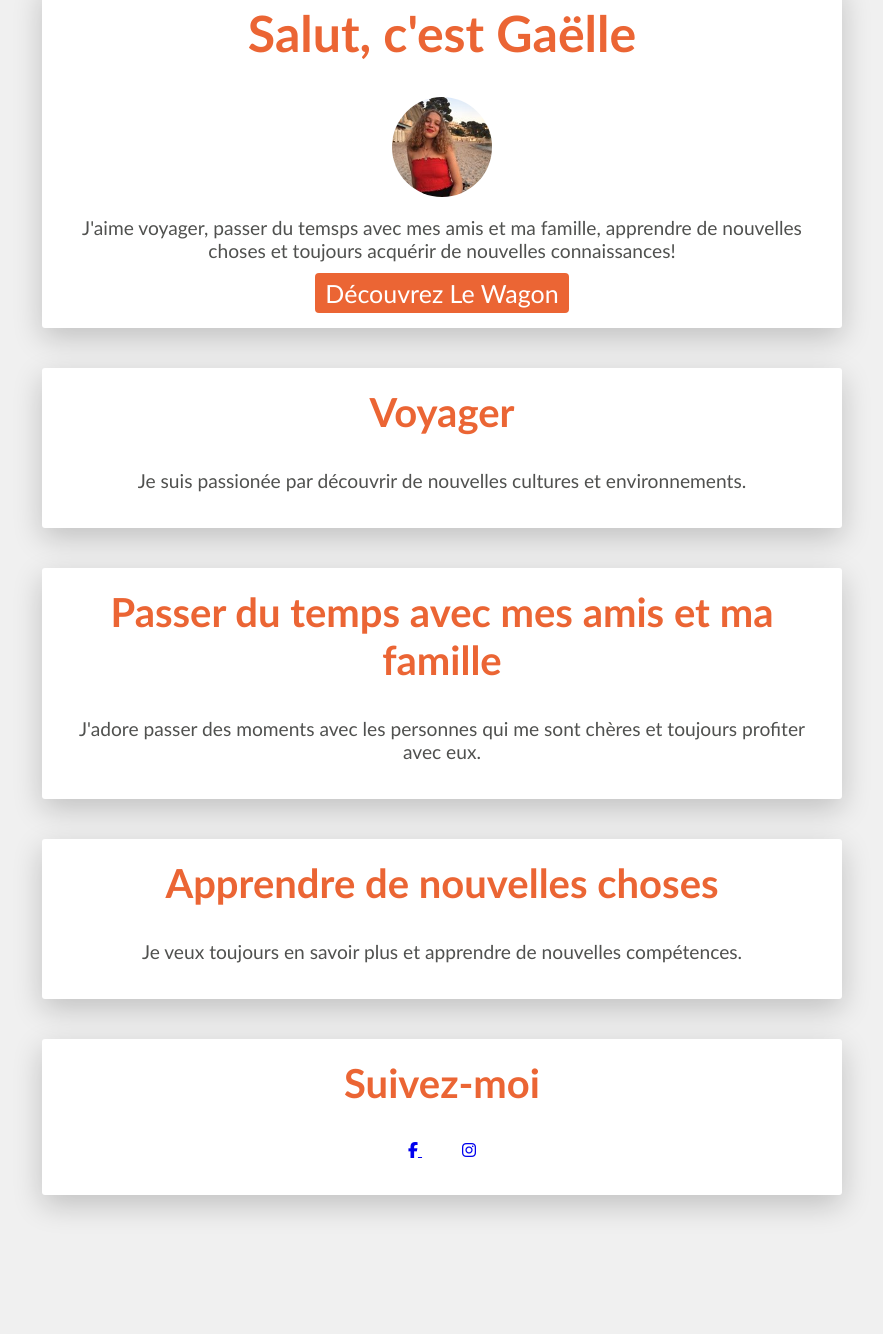
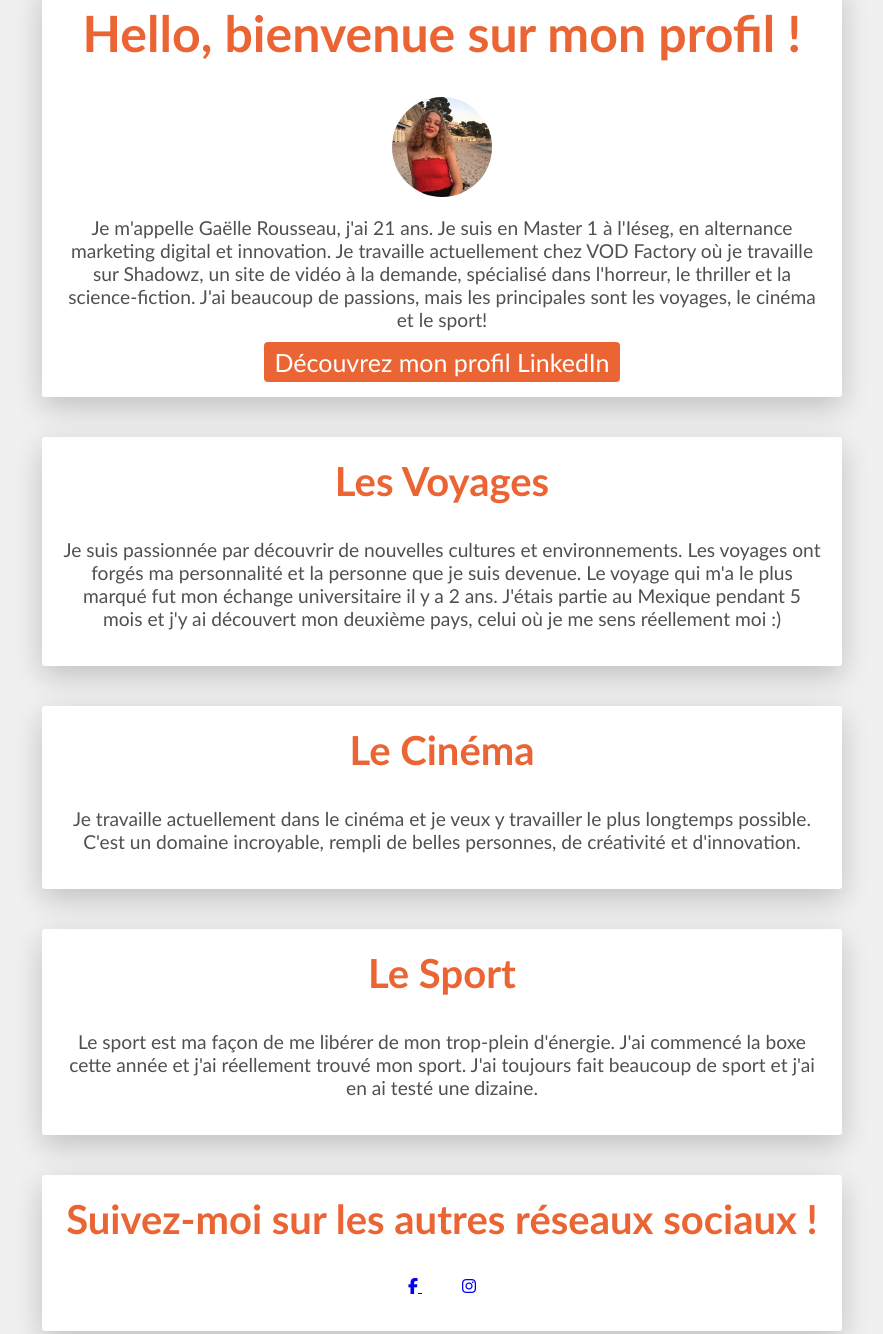
Before and after one commit to gaelle-rousseau/my-profile, a plain HTML site: page index.html in a window 1280 px wide. Shown: the part 52-1386 px from the top of the page, without its empty margins (198-1081 px from the left). Before the commit the page ends 1287 px from the top, so only its background shows below. Drawn offline with Linux system fonts and the light colour scheme.

Commit message:
Update index.html

```diff
--- a/index.html
+++ b/index.html
@@ -15,38 +15,43 @@
 
 <div class="container">
 	<div class="card-white">
-		<h1>Salut, c'est Gaëlle</h1>
+		<h1>Hello, bienvenue sur mon profil !</h1>
 		<img src="images/id photo.jpg" class="img-circle" width="100px"alt="Gaëlle Rousseau">
 		<p>
-		J'aime voyager, passer du temsps avec mes amis et ma famille, apprendre de nouvelles choses et toujours acquérir de nouvelles connaissances!
+		Je m'appelle Gaëlle Rousseau, j'ai 21 ans. Je suis en Master 1 à l'Iéseg, en alternance marketing digital et innovation.
+		Je travaille actuellement chez VOD Factory où je travaille sur Shadowz, un site de vidéo à la demande, spécialisé dans l'horreur, le thriller et la science-fiction.
+		J'ai beaucoup de passions, mais les principales sont les voyages, le cinéma et le sport!
 		</p>
-		<a href="http://lewagon.com" target="_blank" class="btn-blue">Découvrez Le Wagon</a>
+		<a href="https://www.linkedin.com/in/gaeller/" target="_blank" class="btn-blue">Découvrez mon profil LinkedIn</a>
 	</div>
 
 	<div class="card-white">
-		<h2>Voyager</h2>
+		<h2>Les Voyages</h2>
 		<p>
-		Je suis passionée par découvrir de nouvelles cultures et environnements.
+		Je suis passionnée par découvrir de nouvelles cultures et environnements. Les voyages ont forgés ma personnalité et la personne que je suis devenue. Le voyage qui m'a le plus marqué fut mon échange universitaire il y a 2 ans. J'étais partie au Mexique pendant 5 mois et j'y ai découvert mon deuxième pays, celui où je me sens réellement moi :)
 		</p>
 	</div>
 
 
 	<div class="card-white">
-		<h2>Passer du temps avec mes amis et ma famille </h2>
+		<h2>Le Cinéma</h2>
 		<p>
-		J'adore passer des moments avec les personnes qui me sont chères et toujours profiter avec eux.
+		Je travaille actuellement dans le cinéma et je veux y travailler le plus longtemps possible.
+		C'est un domaine incroyable, rempli de belles personnes, de créativité et d'innovation.
 		</p>
 	</div>
 
 	<div class="card-white">
-		<h2>Apprendre de nouvelles choses</h2>
+		<h2>Le Sport</h2>
 		<p>
-		Je veux toujours en savoir plus et apprendre de nouvelles compétences.
+		Le sport est ma façon de me libérer de mon trop-plein d'énergie.
+		J'ai commencé la boxe cette année et j'ai réellement trouvé mon sport.
+		J'ai toujours fait beaucoup de sport et j'ai en ai testé une dizaine.
 		</p>
 	</div>
 
 	<div class="card-white">
-		<h2>Suivez-moi</h2>
+		<h2>Suivez-moi sur les autres réseaux sociaux !</h2>
 		<ul class="list-inline">
 			<li>
 			 <a href="https://www.facebook.com/gaelle.rousseau.3979" target="_blank">
```
